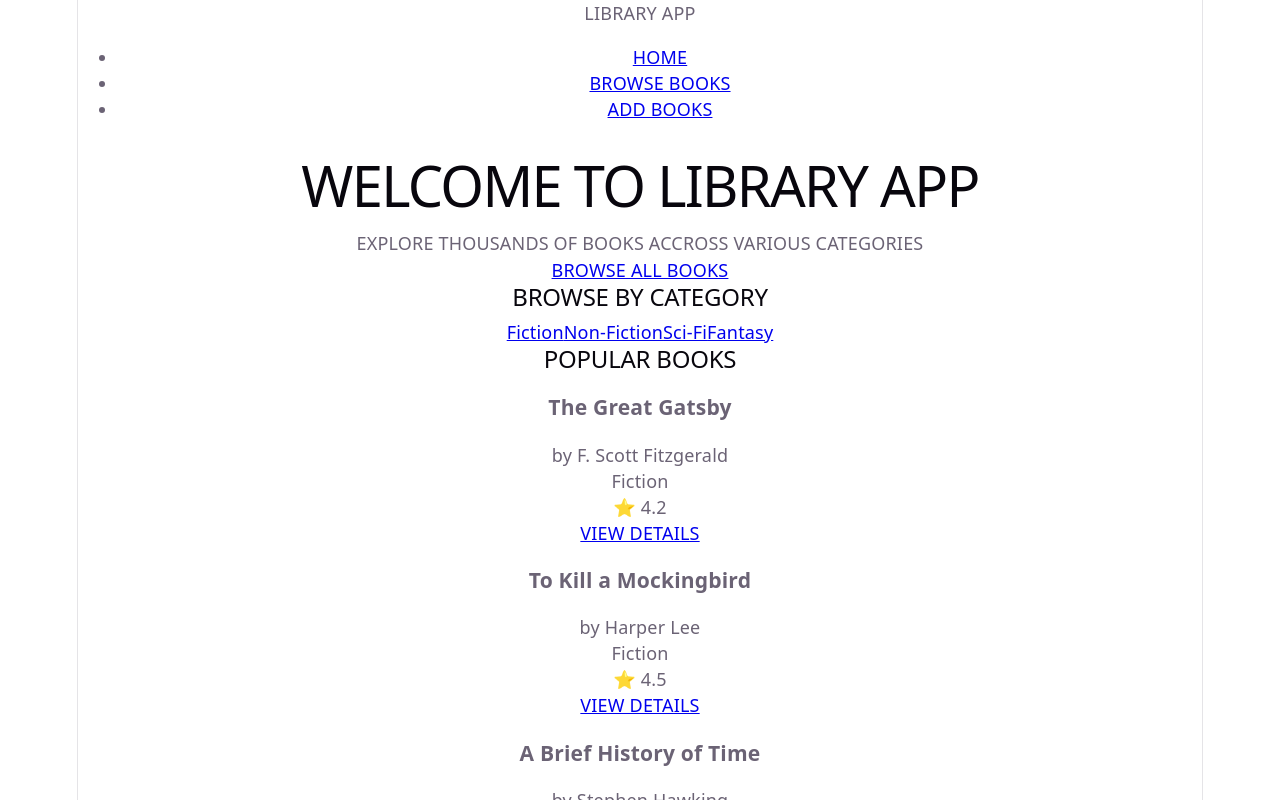
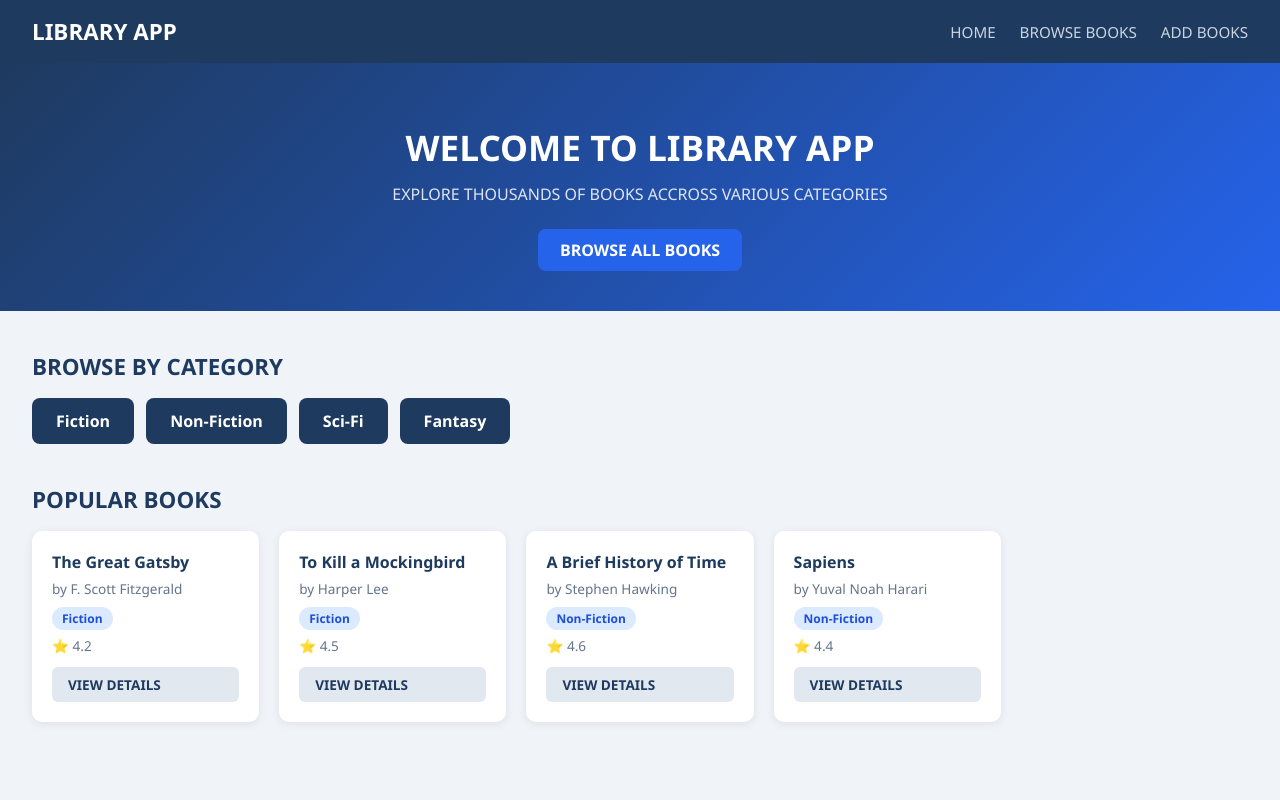
Before and after one commit to SANJAY19122004/LibraryApp, a React (Vite) app: page / in a window 1280 px wide. Shown: the top 800 px of the page. Built offline with nearby package versions, Linux system fonts and the light colour scheme.

Commit message:
added styling, README and removed node_modules

```diff
--- a/src/App.css
+++ /dev/null
@@ -1,184 +0,0 @@
-.counter {
-  font-size: 16px;
-  padding: 5px 10px;
-  border-radius: 5px;
-  color: var(--accent);
-  background: var(--accent-bg);
-  border: 2px solid transparent;
-  transition: border-color 0.3s;
-  margin-bottom: 24px;
-
-  &:hover {
-    border-color: var(--accent-border);
-  }
-  &:focus-visible {
-    outline: 2px solid var(--accent);
-    outline-offset: 2px;
-  }
-}
-
-.hero {
-  position: relative;
-
-  .base,
-  .framework,
-  .vite {
-    inset-inline: 0;
-    margin: 0 auto;
-  }
-
-  .base {
-    width: 170px;
-    position: relative;
-    z-index: 0;
-  }
-
-  .framework,
-  .vite {
-    position: absolute;
-  }
-
-  .framework {
-    z-index: 1;
-    top: 34px;
-    height: 28px;
-    transform: perspective(2000px) rotateZ(300deg) rotateX(44deg) rotateY(39deg)
-      scale(1.4);
-  }
-
-  .vite {
-    z-index: 0;
-    top: 107px;
-    height: 26px;
-    width: auto;
-    transform: perspective(2000px) rotateZ(300deg) rotateX(40deg) rotateY(39deg)
-      scale(0.8);
-  }
-}
-
-#center {
-  display: flex;
-  flex-direction: column;
-  gap: 25px;
-  place-content: center;
-  place-items: center;
-  flex-grow: 1;
-
-  @media (max-width: 1024px) {
-    padding: 32px 20px 24px;
-    gap: 18px;
-  }
-}
-
-#next-steps {
-  display: flex;
-  border-top: 1px solid var(--border);
-  text-align: left;
-
-  & > div {
-    flex: 1 1 0;
-    padding: 32px;
-    @media (max-width: 1024px) {
-      padding: 24px 20px;
-    }
-  }
-
-  .icon {
-    margin-bottom: 16px;
-    width: 22px;
-    height: 22px;
-  }
-
-  @media (max-width: 1024px) {
-    flex-direction: column;
-    text-align: center;
-  }
-}
-
-#docs {
-  border-right: 1px solid var(--border);
-
-  @media (max-width: 1024px) {
-    border-right: none;
-    border-bottom: 1px solid var(--border);
-  }
-}
-
-#next-steps ul {
-  list-style: none;
-  padding: 0;
-  display: flex;
-  gap: 8px;
-  margin: 32px 0 0;
-
-  .logo {
-    height: 18px;
-  }
-
-  a {
-    color: var(--text-h);
-    font-size: 16px;
-    border-radius: 6px;
-    background: var(--social-bg);
-    display: flex;
-    padding: 6px 12px;
-    align-items: center;
-    gap: 8px;
-    text-decoration: none;
-    transition: box-shadow 0.3s;
-
-    &:hover {
-      box-shadow: var(--shadow);
-    }
-    .button-icon {
-      height: 18px;
-      width: 18px;
-    }
-  }
-
-  @media (max-width: 1024px) {
-    margin-top: 20px;
-    flex-wrap: wrap;
-    justify-content: center;
-
-    li {
-      flex: 1 1 calc(50% - 8px);
-    }
-
-    a {
-      width: 100%;
-      justify-content: center;
-      box-sizing: border-box;
-    }
-  }
-}
-
-#spacer {
-  height: 88px;
-  border-top: 1px solid var(--border);
-  @media (max-width: 1024px) {
-    height: 48px;
-  }
-}
-
-.ticks {
-  position: relative;
-  width: 100%;
-
-  &::before,
-  &::after {
-    content: '';
-    position: absolute;
-    top: -4.5px;
-    border: 5px solid transparent;
-  }
-
-  &::before {
-    left: 0;
-    border-left-color: var(--border);
-  }
-  &::after {
-    right: 0;
-    border-right-color: var(--border);
-  }
-}
--- a/src/index.css
+++ b/src/index.css
@@ -1,111 +1,378 @@
-:root {
-  --text: #6b6375;
-  --text-h: #08060d;
-  --bg: #fff;
-  --border: #e5e4e7;
-  --code-bg: #f4f3ec;
-  --accent: #aa3bff;
-  --accent-bg: rgba(170, 59, 255, 0.1);
-  --accent-border: rgba(170, 59, 255, 0.5);
-  --social-bg: rgba(244, 243, 236, 0.5);
-  --shadow:
-    rgba(0, 0, 0, 0.1) 0 10px 15px -3px, rgba(0, 0, 0, 0.05) 0 4px 6px -2px;
-
-  --sans: system-ui, 'Segoe UI', Roboto, sans-serif;
-  --heading: system-ui, 'Segoe UI', Roboto, sans-serif;
-  --mono: ui-monospace, Consolas, monospace;
-
-  font: 18px/145% var(--sans);
-  letter-spacing: 0.18px;
-  color-scheme: light dark;
-  color: var(--text);
-  background: var(--bg);
-  font-synthesis: none;
-  text-rendering: optimizeLegibility;
-  -webkit-font-smoothing: antialiased;
-  -moz-osx-font-smoothing: grayscale;
-
-  @media (max-width: 1024px) {
-    font-size: 16px;
-  }
-}
-
-@media (prefers-color-scheme: dark) {
-  :root {
-    --text: #9ca3af;
-    --text-h: #f3f4f6;
-    --bg: #16171d;
-    --border: #2e303a;
-    --code-bg: #1f2028;
-    --accent: #c084fc;
-    --accent-bg: rgba(192, 132, 252, 0.15);
-    --accent-border: rgba(192, 132, 252, 0.5);
-    --social-bg: rgba(47, 48, 58, 0.5);
-    --shadow:
-      rgba(0, 0, 0, 0.4) 0 10px 15px -3px, rgba(0, 0, 0, 0.25) 0 4px 6px -2px;
-  }
-
-  #social .button-icon {
-    filter: invert(1) brightness(2);
-  }
+/* ===== Reset & Base ===== */
+*, *::before, *::after {
+  box-sizing: border-box;
+  margin: 0;
+  padding: 0;
 }
 
 body {
-  margin: 0;
+  font-family: 'Segoe UI', Tahoma, Geneva, Verdana, sans-serif;
+  background: #f0f4f8;
+  color: #333;
+  min-height: 100vh;
 }
 
-#root {
-  width: 1126px;
-  max-width: 100%;
-  margin: 0 auto;
+/* ===== Navbar ===== */
+.navbar {
+  background: #1e3a5f;
+  padding: 16px 32px;
+  display: flex;
+  justify-content: space-between;
+  align-items: center;
+}
+
+.navbar-brand {
+  color: white;
+  font-size: 1.4rem;
+  font-weight: 700;
+}
+
+.navbar-links {
+  list-style: none;
+  display: flex;
+  gap: 24px;
+}
+
+.navbar-links a {
+  color: #cbd5e1;
+  text-decoration: none;
+  font-size: 0.95rem;
+  transition: color 0.2s;
+}
+
+.navbar-links a:hover {
+  color: white;
+}
+
+/* ===== Hero Section ===== */
+.hero {
   text-align: center;
-  border-inline: 1px solid var(--border);
-  min-height: 100svh;
+  padding: 60px 20px 40px;
+  background: linear-gradient(135deg, #1e3a5f, #2563eb);
+  color: white;
+}
+
+.hero h1 {
+  font-size: 2.2rem;
+  margin-bottom: 12px;
+}
+
+.hero p {
+  font-size: 1rem;
+  opacity: 0.85;
+  margin-bottom: 24px;
+}
+
+/* ===== Buttons ===== */
+.btn-primary {
+  display: inline-block;
+  background: #2563eb;
+  color: white;
+  padding: 10px 22px;
+  border-radius: 8px;
+  text-decoration: none;
+  font-weight: 600;
+  transition: background 0.2s;
+}
+
+.btn-primary:hover {
+  background: #1d4ed8;
+}
+
+.btn-details {
+  display: inline-block;
+  background: #e2e8f0;
+  color: #1e3a5f;
+  padding: 8px 16px;
+  border-radius: 6px;
+  text-decoration: none;
+  font-size: 0.85rem;
+  font-weight: 600;
+  margin-top: 12px;
+  transition: background 0.2s;
+}
+
+.btn-details:hover {
+  background: #cbd5e1;
+}
+
+/* ===== Categories Section ===== */
+.categories-section {
+  padding: 40px 32px 20px;
+}
+
+.categories-section h2 {
+  margin-bottom: 16px;
+  font-size: 1.4rem;
+  color: #1e3a5f;
+}
+
+.categories-grid {
+  display: flex;
+  gap: 12px;
+  flex-wrap: wrap;
+}
+
+.category-card {
+  background: #1e3a5f;
+  color: white;
+  padding: 12px 24px;
+  border-radius: 8px;
+  text-decoration: none;
+  font-weight: 600;
+  transition: background 0.2s;
+}
+
+.category-card:hover {
+  background: #2563eb;
+}
+
+/* ===== Popular Books Section ===== */
+.popular-section {
+  padding: 20px 32px 40px;
+}
+
+.popular-section h2 {
+  margin-bottom: 16px;
+  font-size: 1.4rem;
+  color: #1e3a5f;
+}
+
+/* ===== Books Grid ===== */
+.books-grid {
+  display: grid;
+  grid-template-columns: repeat(auto-fill, minmax(220px, 1fr));
+  gap: 20px;
+}
+
+/* ===== Book Card ===== */
+.book-card {
+  background: white;
+  border-radius: 10px;
+  padding: 20px;
+  box-shadow: 0 2px 10px rgba(0,0,0,0.08);
   display: flex;
   flex-direction: column;
-  box-sizing: border-box;
+  justify-content: space-between;
+  transition: box-shadow 0.2s;
 }
 
-h1,
-h2 {
-  font-family: var(--heading);
-  font-weight: 500;
-  color: var(--text-h);
+.book-card:hover {
+  box-shadow: 0 4px 16px rgba(0,0,0,0.12);
 }
 
-h1 {
-  font-size: 56px;
-  letter-spacing: -1.68px;
-  margin: 32px 0;
-  @media (max-width: 1024px) {
-    font-size: 36px;
-    margin: 20px 0;
-  }
-}
-h2 {
-  font-size: 24px;
-  line-height: 118%;
-  letter-spacing: -0.24px;
-  margin: 0 0 8px;
-  @media (max-width: 1024px) {
-    font-size: 20px;
-  }
-}
-p {
-  margin: 0;
+.book-card h3 {
+  font-size: 1rem;
+  margin-bottom: 6px;
+  color: #1e3a5f;
 }
 
-code,
-.counter {
-  font-family: var(--mono);
-  display: inline-flex;
-  border-radius: 4px;
-  color: var(--text-h);
+.book-author {
+  font-size: 0.85rem;
+  color: #64748b;
+  margin-bottom: 8px;
 }
 
-code {
-  font-size: 15px;
-  line-height: 135%;
-  padding: 4px 8px;
-  background: var(--code-bg);
+.book-category {
+  background: #dbeafe;
+  color: #1d4ed8;
+  padding: 3px 10px;
+  border-radius: 20px;
+  font-size: 0.75rem;
+  font-weight: 600;
 }
+
+.book-rating {
+  margin-top: 8px;
+  font-size: 0.85rem;
+  color: #64748b;
+}
+
+/* ===== Browse Page ===== */
+.browse-page {
+  padding: 32px;
+}
+
+.browse-page h1 {
+  font-size: 1.8rem;
+  color: #1e3a5f;
+  margin-bottom: 20px;
+}
+
+.search-bar {
+  width: 100%;
+  padding: 12px 16px;
+  border: 2px solid #e2e8f0;
+  border-radius: 10px;
+  font-size: 0.95rem;
+  outline: none;
+  margin-bottom: 20px;
+  transition: border-color 0.2s;
+}
+
+.search-bar:focus {
+  border-color: #2563eb;
+}
+
+.category-filters {
+  display: flex;
+  gap: 10px;
+  flex-wrap: wrap;
+  margin-bottom: 24px;
+}
+
+.filter-btn {
+  padding: 8px 18px;
+  border-radius: 20px;
+  background: #e2e8f0;
+  color: #1e3a5f;
+  text-decoration: none;
+  font-size: 0.85rem;
+  font-weight: 600;
+  transition: background 0.2s;
+}
+
+.filter-btn:hover {
+  background: #cbd5e1;
+}
+
+.filter-btn.active {
+  background: #2563eb;
+  color: white;
+}
+
+.no-results {
+  text-align: center;
+  color: #94a3b8;
+  padding: 40px;
+  font-size: 1rem;
+}
+
+/* ===== Book Details Page ===== */
+.book-details-page {
+  padding: 40px 32px;
+  max-width: 700px;
+  margin: 0 auto;
+}
+
+.book-details-card {
+  background: white;
+  border-radius: 12px;
+  padding: 32px;
+  box-shadow: 0 4px 20px rgba(0,0,0,0.08);
+}
+
+.book-details-card h1 {
+  font-size: 1.8rem;
+  color: #1e3a5f;
+  margin-bottom: 8px;
+}
+
+.detail-author {
+  color: #64748b;
+  margin-bottom: 12px;
+}
+
+.detail-rating {
+  margin: 12px 0;
+  font-size: 1rem;
+  color: #64748b;
+}
+
+.detail-description {
+  color: #475569;
+  line-height: 1.7;
+  margin: 16px 0 24px;
+}
+
+.not-found-book {
+  text-align: center;
+  padding: 60px;
+}
+
+/* ===== Add Book Page ===== */
+.add-book-page {
+  padding: 40px 32px;
+  max-width: 600px;
+  margin: 0 auto;
+}
+
+.add-book-page h1 {
+  font-size: 1.8rem;
+  color: #1e3a5f;
+  margin-bottom: 24px;
+}
+
+.add-book-form {
+  background: white;
+  padding: 32px;
+  border-radius: 12px;
+  box-shadow: 0 4px 20px rgba(0,0,0,0.08);
+  display: flex;
+  flex-direction: column;
+  gap: 20px;
+}
+
+.form-group {
+  display: flex;
+  flex-direction: column;
+  gap: 6px;
+}
+
+.form-group label {
+  font-weight: 600;
+  font-size: 0.9rem;
+  color: #1e3a5f;
+}
+
+.form-group input,
+.form-group select,
+.form-group textarea {
+  padding: 10px 14px;
+  border: 2px solid #e2e8f0;
+  border-radius: 8px;
+  font-size: 0.95rem;
+  outline: none;
+  transition: border-color 0.2s;
+  font-family: inherit;
+}
+
+.form-group input:focus,
+.form-group select:focus,
+.form-group textarea:focus {
+  border-color: #2563eb;
+}
+
+.error {
+  color: #ef4444;
+  font-size: 0.82rem;
+}
+
+/* ===== 404 Page ===== */
+.notfound-page {
+  text-align: center;
+  padding: 100px 20px;
+}
+
+.notfound-page h1 {
+  font-size: 5rem;
+  color: #1e3a5f;
+  font-weight: 800;
+}
+
+.notfound-page h2 {
+  font-size: 1.5rem;
+  color: #475569;
+  margin-bottom: 16px;
+}
+
+.invalid-url {
+  color: #64748b;
+  margin-bottom: 24px;
+  font-size: 0.95rem;
+}
+
+.invalid-url span {
+  color: #ef4444;
+  font-weight: 600;
+}
```
Also changed, not shown: 1 other file (tests, documents, lock files or other folders).
